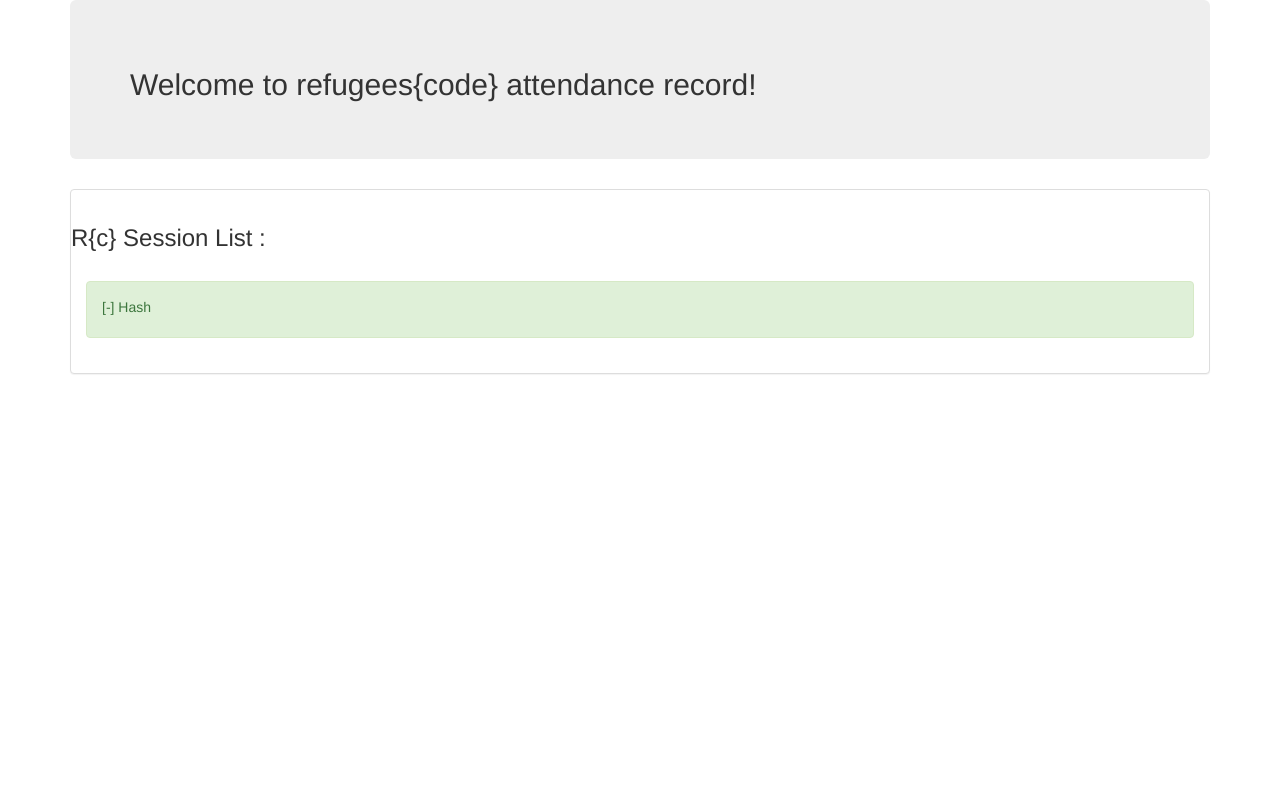
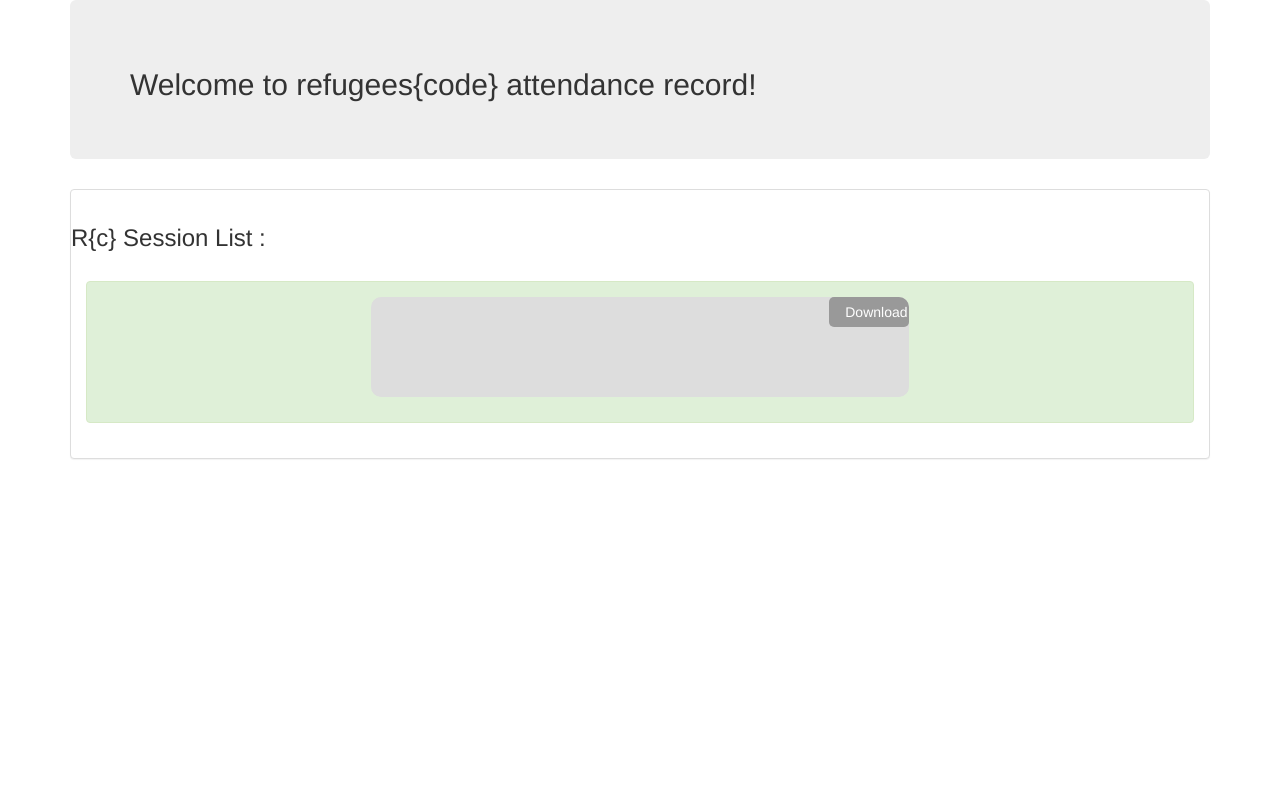
Before and after one commit to majdz91/ATK, a Flask app: template templates/form/Done.html in a window 1280 px wide. Run offline with Flask 2, Linux system fonts and the light colour scheme; the template is opened without the code that fills it, so the values that code supplies are empty; some libraries are stand-ins or nearby versions; some web fonts are replaced.

Commit message:
Ahmed JScript

```diff
--- a/app.py
+++ b/app.py
@@ -4,7 +4,7 @@
 from flask_basicauth import BasicAuth
 from conf import  DBase as DB
 from conf import config
-import os, datetime ,re
+import os, datetime
 import generator as gen
 from flask_sqlalchemy import SQLAlchemy
 
--- /dev/null
+++ b/static/script.js
@@ -0,0 +1,15 @@
+function provideLink(filename, type){
+	var ele = $('.infoContainer .ancher');
+	ele.each(function(i, el){
+		var data,url,blob;
+		data = $(el).prev('.information').text();
+		blob = new Blob(["\ufeff",data], {type: "text/plain"});
+		url = window.URL.createObjectURL(blob);
+		el.href = url;
+		el.download = filename+'.'+type;
+	})
+};
+
+$(document).ready(function(){
+	provideLink('file', 'csv');
+});
--- /dev/null
+++ b/static/style.css
@@ -0,0 +1,27 @@
+*{
+	box-sizing: border-box;
+}
+.infoContainer{
+	width: 50%;
+	margin: 0 auto;
+	background: #ddd;
+	min-height: 100px;
+	padding: 10px;
+	border-radius: 10px;
+	position: relative;
+	padding-right: 80px;
+	overflow: auto;
+	margin-bottom: 10px;
+}
+.ancher{
+	position: absolute;
+	top: 0px;
+	right: 0px;
+	text-align: center;
+	width: 80px;
+	height: 30px;
+	line-height: 30px;
+	border-radius: 5px;
+	background: #999;
+	color: white;
+}
--- a/templates/form/Done.html
+++ b/templates/form/Done.html
@@ -5,8 +5,12 @@
         </div>
         <div class="row" style="margin-top:20px">
             <div class="col-md-12">
-            <div class="alert alert-success" role="alert"><p> [-] <span></span> Hash  <br>
-            {% for hash in h %} <p> {{hash}}</p> {% endfor %}</p></p>
+            <div class="alert alert-success" role="alert">
+                <div class="infoContainer">
+			<div class="information"><p>{% for hash in h %} <p> {{hash}}</p> {% endfor %}</p></p></div>
+			<a class="ancher" href="#"><i class="fa fa-download" aria-hidden="true"></i><span class="glyphicon glyphicon-download-alt" aria-hidden="true"></span> Download</a>
+		</div>
+
             </div></div>
         </div>
     </div>
--- a/templates/index.html
+++ b/templates/index.html
@@ -1,7 +1,10 @@
 <html>
     <head>
         <title>R{c} ATK</title>
+        <script src="https://code.jquery.com/jquery-3.2.1.min.js"></script>
         <link rel="stylesheet" href="{{ url_for('static', filename='bootstrap.css') }}"/>
+         <link rel="stylesheet" href="{{ url_for('static', filename='style.css') }}"/>
+        <script src="{{ url_for('static', filename='script.js') }}"></script>
     </head>
     <body>
 
```
Also changed, not shown: conf/pdb.db.
